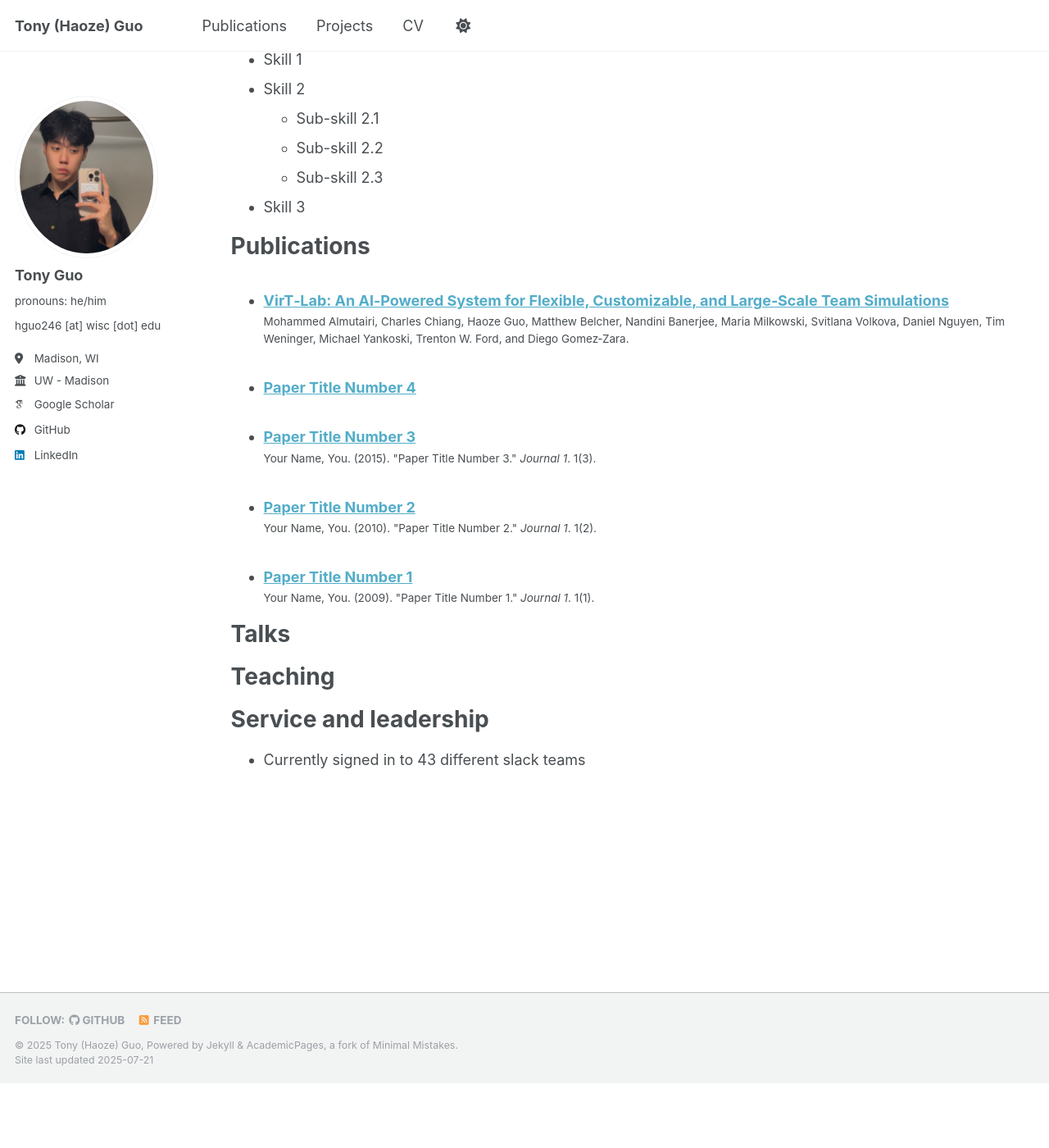
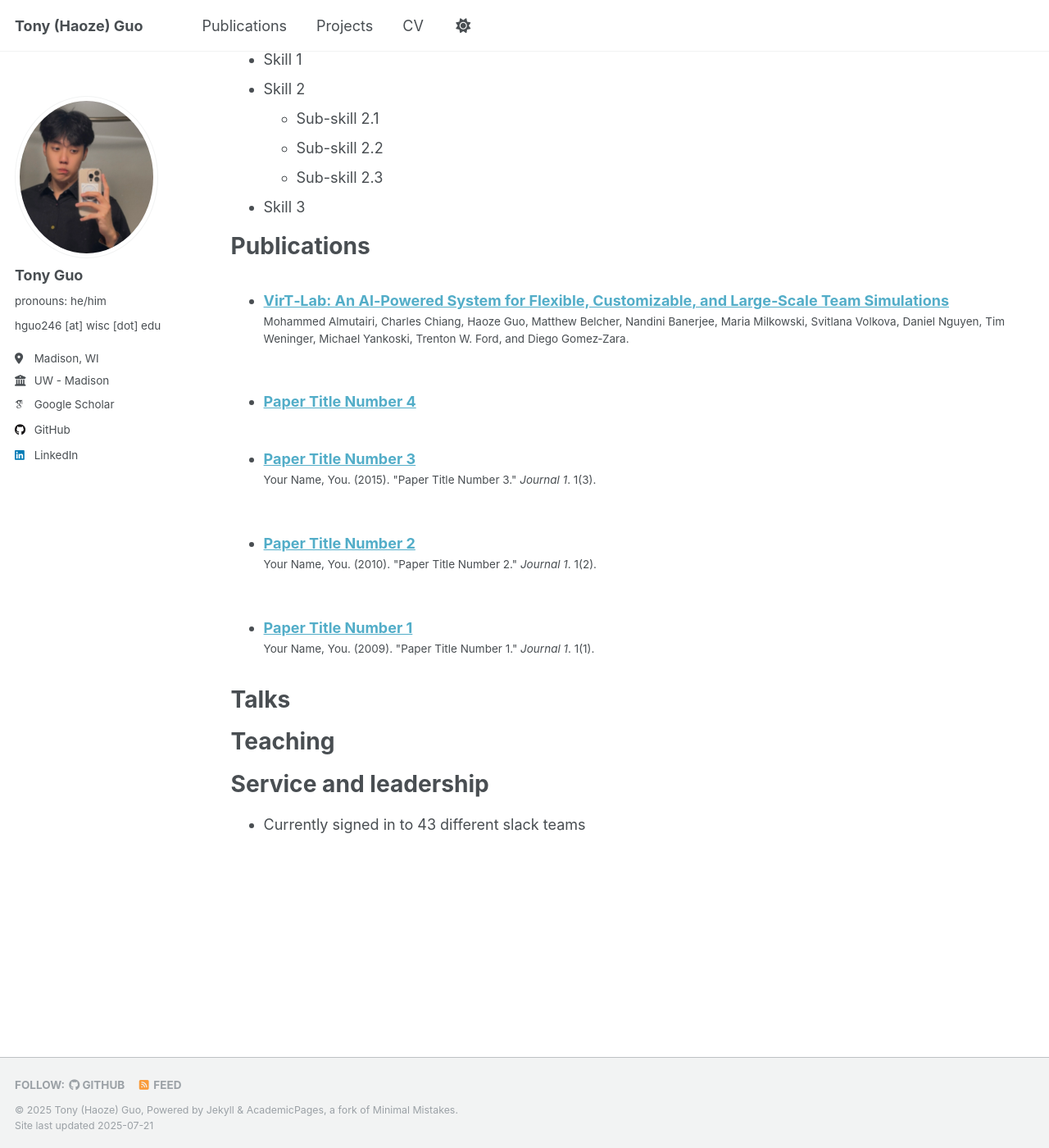
Before and after one commit to TonyGuo30/TonyGuo.github.io, a Jekyll site: the page built from _pages/cv.md, in a window 1280 px wide and 1400 px high, scrolled down 796 px. Shown: the whole window at 82% size. Built offline with Jekyll 4.4.1, drawn with Linux system fonts in a browser that asks for light colours; some web fonts are replaced; a script that is not in the unit is left out; before the commit the page ends 2117 px from its top, so only the background shows below that.

Commit message:
Update main.scss

```diff
--- a/assets/css/main.scss
+++ b/assets/css/main.scss
@@ -38,5 +38,7 @@
 
     "vendor/font-awesome/fontawesome",
     "vendor/font-awesome/solid",
-    "vendor/font-awesome/brands"
+    "vendor/font-awesome/brands",
+
+    "custom"
 ;
```
